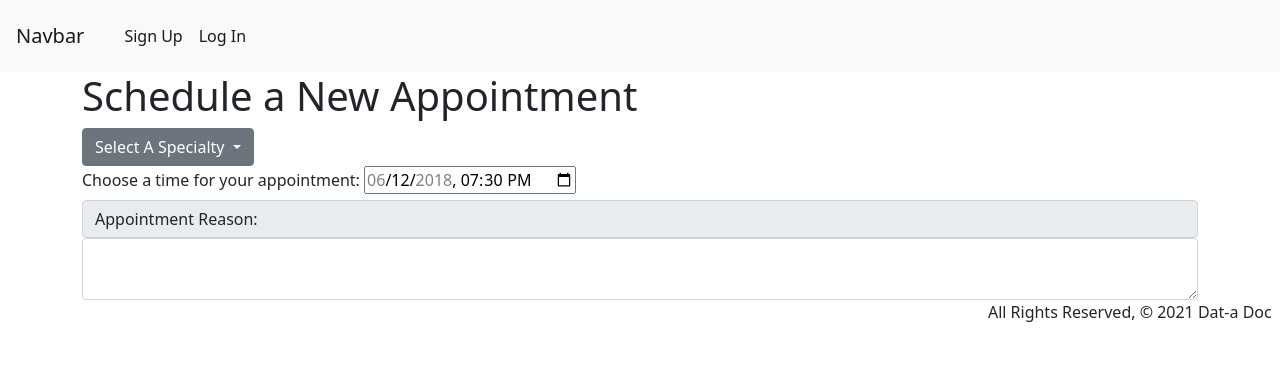
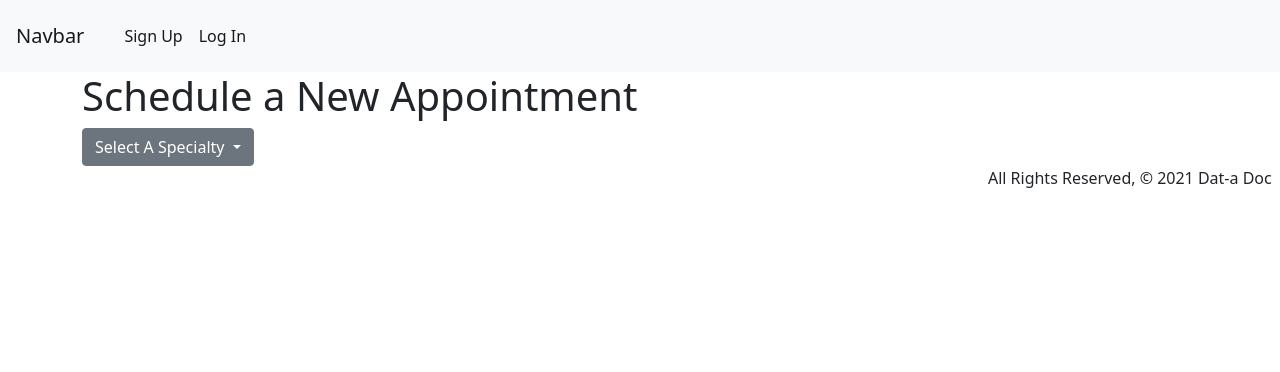
Before and after one commit to Nteaford/dat-a-doc, a Django app: page /appointment/create/ in a window 1280 px wide. Shown: the top 372 px of the page. Run offline with Django 3.2, Linux system fonts and the light colour scheme; data that the repository does not hold is empty; some libraries are stand-ins or nearby versions.

Commit message:
Add Appointment

```diff
--- a/main_app/models.py
+++ b/main_app/models.py
@@ -48,9 +48,7 @@ class Doctor(models.Model):
 
 
 class Appointment(models.Model):
-    date = models.DateTimeField(
-        default= '%m/%d/%y %H:%M',
-    )
+    date = models.DateTimeField()
     visit_type = models.CharField(
         max_length=50,
         choices=VISIT_TYPE,
--- a/main_app/templates/appointment/create.html
+++ b/main_app/templates/appointment/create.html
@@ -4,8 +4,6 @@
 
 
 <h1>Schedule a New Appointment</h1>
-
-<form id="new-appointment-form" action="" method='POST'>
 
 
       <div class="dropdown">
@@ -42,24 +40,23 @@
             </div>
         {% else %}
         {% endif %}
+        {% if selected_doctor %}
+        <form id="new-appointment-form" action="{% url 'appointment_create_submit' selected_specialty selected_doctor.id %}" method='POST'>
+            {% csrf_token %}
+            <label for="meeting-time">Choose a time for your appointment:</label>
 
-
-    <label for="meeting-time">Choose a time for your appointment:</label>
-
-    <input type="datetime-local" id="meeting-time"
-        name="meeting-time" value="2018-06-12T19:30"
-        min="2018-06-07T00:00" max="2018-06-14T00:00">
-
-
-<div>
-    <span class="input-group-text">Appointment Reason:</span>
-    <textarea class="form-control" aria-label="With textarea"></textarea>
-  </div>
+            <input name="date" type="datetime-local" min="2022-01-21T09:00" max="2022-07-20T00:00" required>
+            <input
+            <div>
+            <span class="input-group-text">Appointment Reason:</span>
+            <textarea name="appointment_reason" class="form-control" aria-label="With textarea"></textarea>
+            </div>
+            <input type="submit" value="Submit!">
+        </form>
+        {% endif %}
 
 
 
 
-</form>
-
 
 {% endblock %}
--- a/main_app/urls.py
+++ b/main_app/urls.py
@@ -13,5 +13,6 @@ urlpatterns = [
     path('appointment/create/', views.appointment_create_specialty, name='appointment_create_specialty'),
     path('appointment/create/<str:selected_specialty>/', views.appointment_create_doctor, name='appointment_create_doctor'),
     path('appointment/create/<str:selected_specialty>/<int:doctor_id>/', views.appointment_create_appointment, name='appointment_create_appointment'),
+    path('appointment/create/<str:selected_specialty>/<int:doctor_id>/submit/', views.appointment_create_submit, name='appointment_create_submit'),
 
 ]
--- a/main_app/views.py
+++ b/main_app/views.py
@@ -3,6 +3,7 @@ from django.contrib.auth import login
 from django.contrib.auth.forms import UserCreationForm
 from django.contrib.auth.decorators import login_required
 from django.contrib.auth.mixins import LoginRequiredMixin
+
 from .models import Appointment, Doctor, Profile
 
 
@@ -52,9 +53,7 @@ def appointment_create_specialty(request):
 
 
 def appointment_create_doctor(request, selected_specialty):
-    print(type(selected_specialty))
     doctors = Doctor.objects.filter(specialty = selected_specialty)
-    print(doctors)
     return render(request, "appointment/create.html", {"selected_specialty": selected_specialty, "doctors": doctors})
 
 def appointment_create_appointment(request, selected_specialty, doctor_id):
@@ -62,11 +61,13 @@ def appointment_create_appointment(request, selected_specialty, doctor_id):
     selected_doctor = Doctor.objects.get(id=doctor_id)
     return render(request, "appointment/create.html", {"selected_specialty": selected_specialty, "selected_doctor": selected_doctor,"doctors": doctors})
 
-
-
-
-
-
-    appointments = Appointment.objects.filter(user=request.user)
-
-    return render(request, "appointment/index.html", {"appointments": appointments})
+def appointment_create_submit(request, selected_specialty, doctor_id):
+    d = Doctor.objects.get(id=doctor_id)
+    a = Appointment.objects.create(
+        date=request.POST['date'],
+        appointment_reason=request.POST['appointment_reason'],
+        user=request.user,
+        doctor=d,
+    )
+    a.save()
+    return redirect('appointment_index')
```
